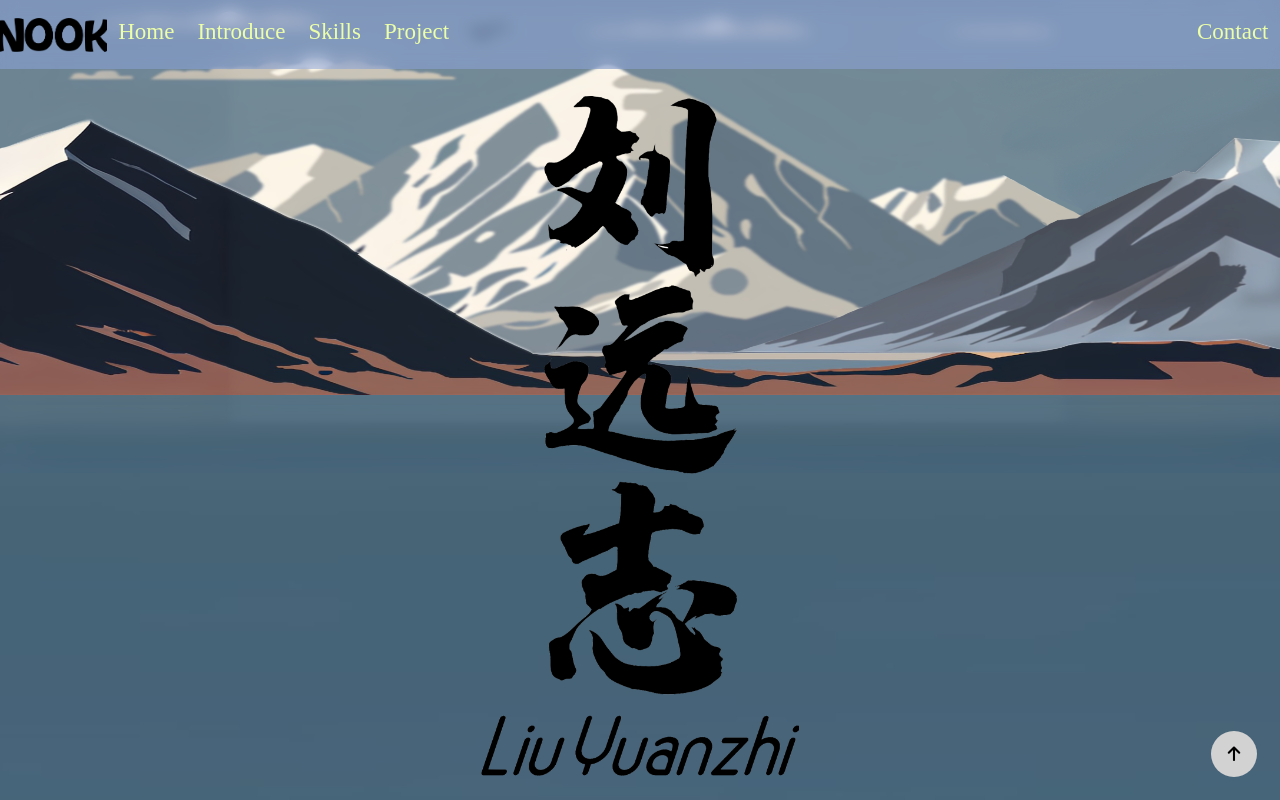
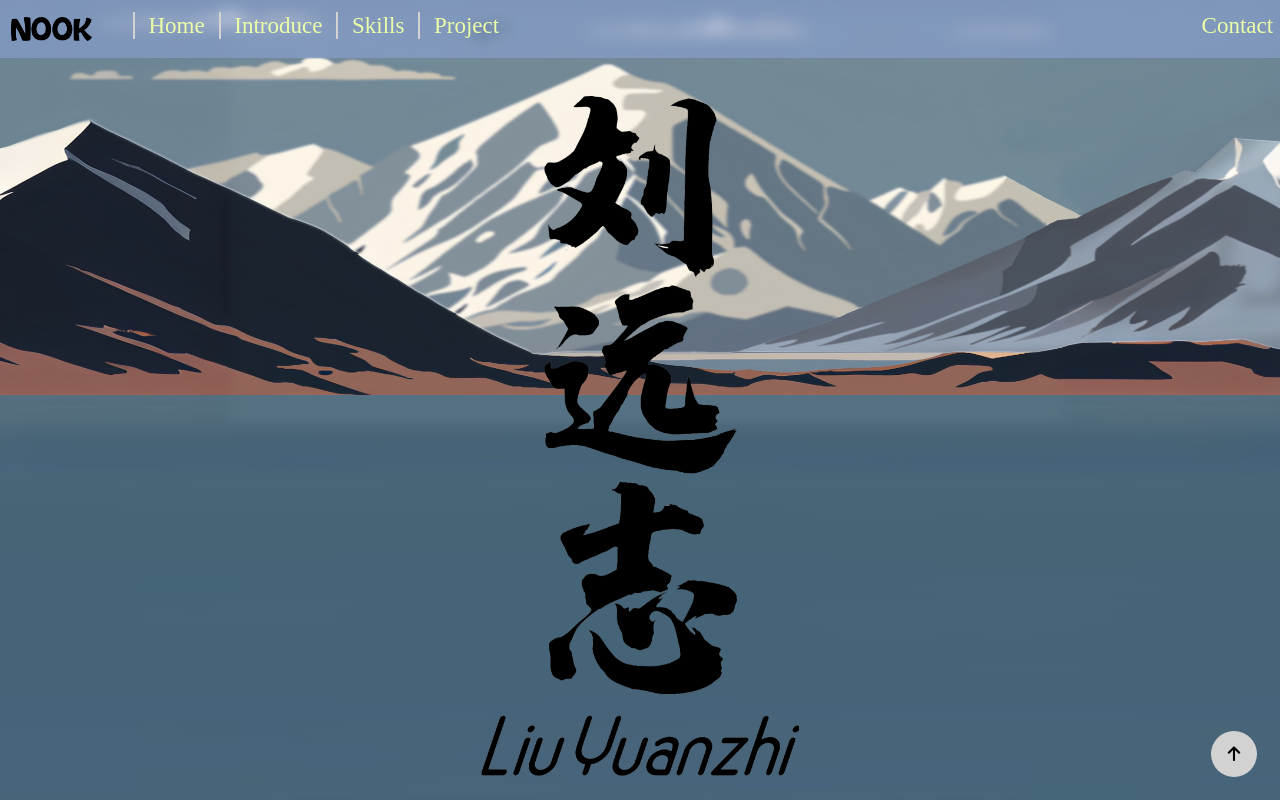
Before and after one commit to Nook001/nook.github.io, a plain HTML site: page index.html in a window 1280 px wide. Shown: the top 800 px of the page. Drawn offline with Linux system fonts and the light colour scheme.

Commit message:
Add files via upload

```diff
--- a/css/index.css
+++ b/css/index.css
@@ -25,11 +25,12 @@ body {
     /* 弹性盒子 */
     display: flex;
     justify-content: space-between;
+    gap: 1rem;
     /* 位置固定在顶部 */
     position: absolute;
     /* 填充宽度 高度*/
     width: 100VW;
-    height: 3rem;
+    height: 2.5rem;
     max-width:100%;
     /* 背景框毛玻璃效果 */
     backdrop-filter: blur(8px);
@@ -40,20 +41,30 @@ body {
     font: 23px STXihei, "Microsoft YaHei";
 }
 
+
 /* 按键 属性 */
 .topNavi a {
     transition: all 400ms;      /* 动画速度 */
-    display: block;             /* 把链接显示为块元素 使整个链接区域可点击 */
-    text-align: center;
-    padding: 19px 0.5rem;
-
+    padding: 13px 0.3rem;          /* 字体垂直居中 */     /* 字体垂直居中 */
     color: #ecffa8;             /* 文字颜色 */
     text-decoration-line: none; /* 去除下划线 */
 }
+
+.topNavi li {
+    padding: 13px 0;
+}
+
+.topLeft li:before {
+    content: "";
+    margin: 0.3rem;
+    border: 1px solid #d3d3d3;
+    align-self: center;
+}
+
 /* 按键 选中效果 */
 .topNavi a:hover{
     /* 圆角 */
-    border-radius: 30px;
+    border-radius: 20px;
     /* 背景变色 */
     background-color: rgb(106, 136, 205);
     /* 下划线 */
@@ -62,10 +73,11 @@ body {
     transition: all 250ms;
 }
 
+
 .logo{
     flex: 1;
     background-image: url("../images/nook.png");
-    background-size: 5rem auto;
+    background-size: 3.5rem auto;
     background-repeat: no-repeat;
     background-position: center center;
 }
```
Also changed, not shown: images/mountain.png (added).
